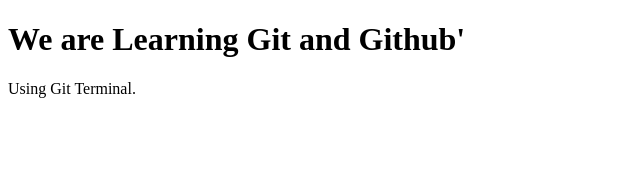
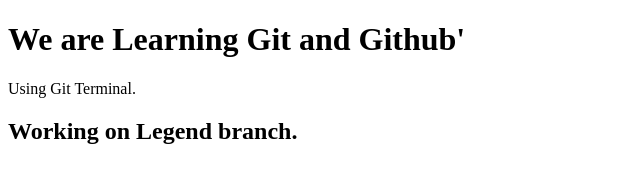
Before and after one commit to Haris-Mughal/Learning-Git, a plain HTML site: page index.html in a window 1280 px wide. Shown: the whole page, without its empty margins (0-640 px from the left). Drawn offline with Linux system fonts and the light colour scheme.

Commit message:
Tweaks in index.html

```diff
--- a/index.html
+++ b/index.html
@@ -11,6 +11,8 @@
     <main>
         <h1>We are Learning Git and Github'</h1>
         <p>Using Git Terminal.</p>
+
+    <h2>Working on Legend branch.</h2>
     </main>
     <footer></footer>
 </body>
```
